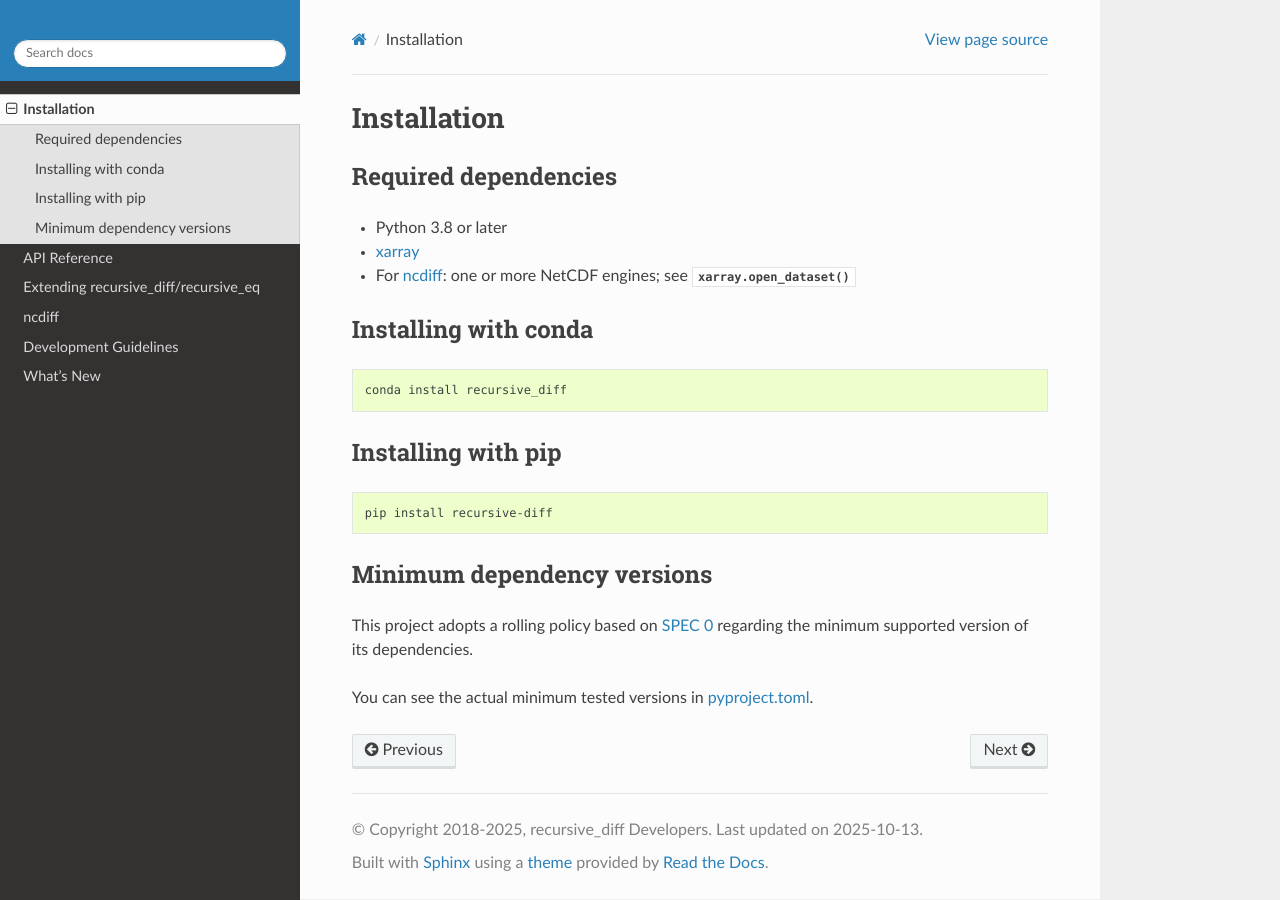
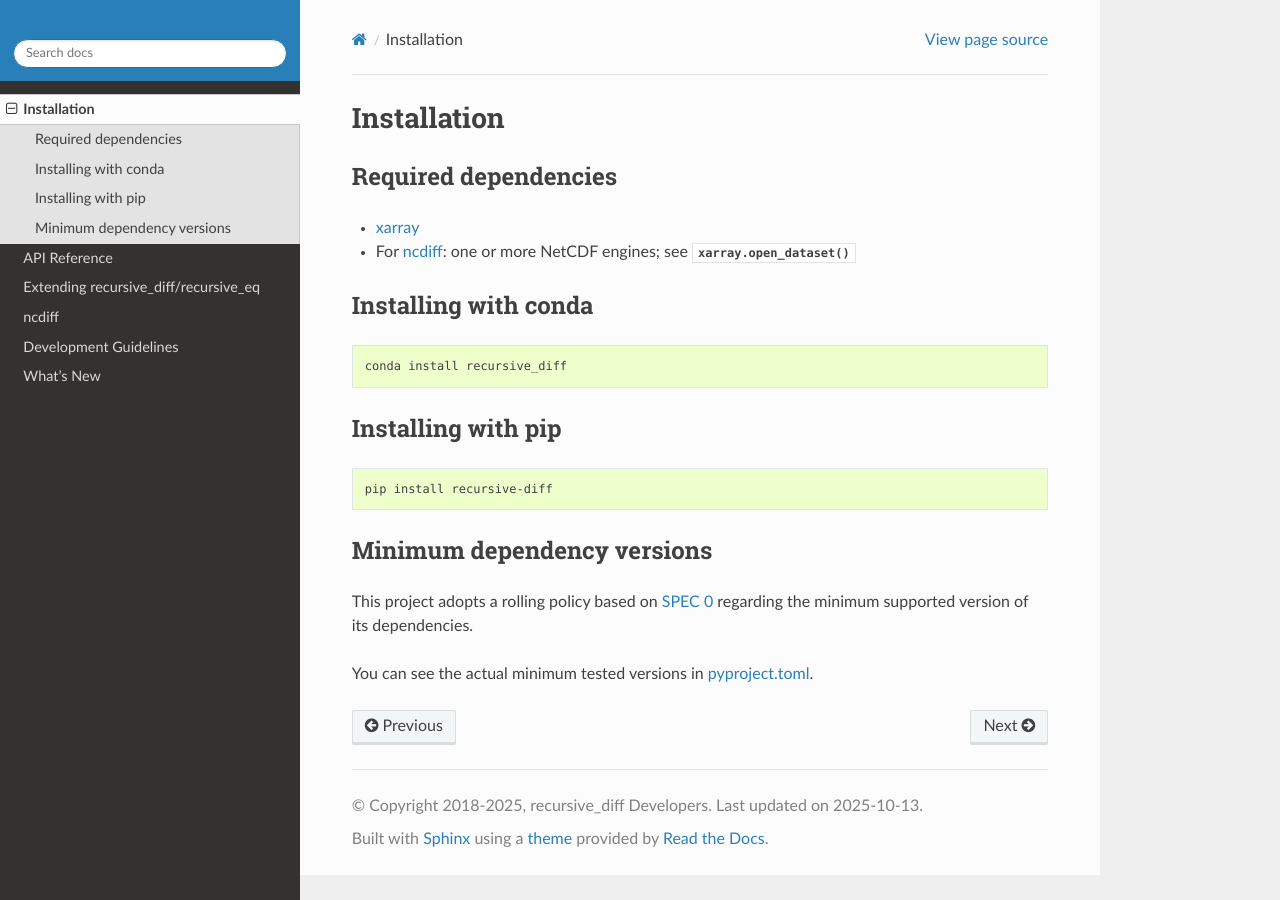
Before and after one commit to crusaderky/recursive_diff, a Sphinx documentation site: the page built from doc/installing.rst, in a window 1280 px wide. Built offline with Sphinx 7.4.7 and the Read the Docs theme 3.1.0, drawn with Linux system fonts in a browser that asks for light colours; the version number could not be read and is left out.

Commit message:
Remove obsolete Python reference

```diff
--- a/doc/installing.rst
+++ b/doc/installing.rst
@@ -4,7 +4,6 @@ Installation
 Required dependencies
 ---------------------
 
-- Python 3.8 or later
 - `xarray <http://xarray.pydata.org/>`__
 - For :doc:`ncdiff`: one or more NetCDF engines;
   see :func:`xarray.open_dataset`
```
